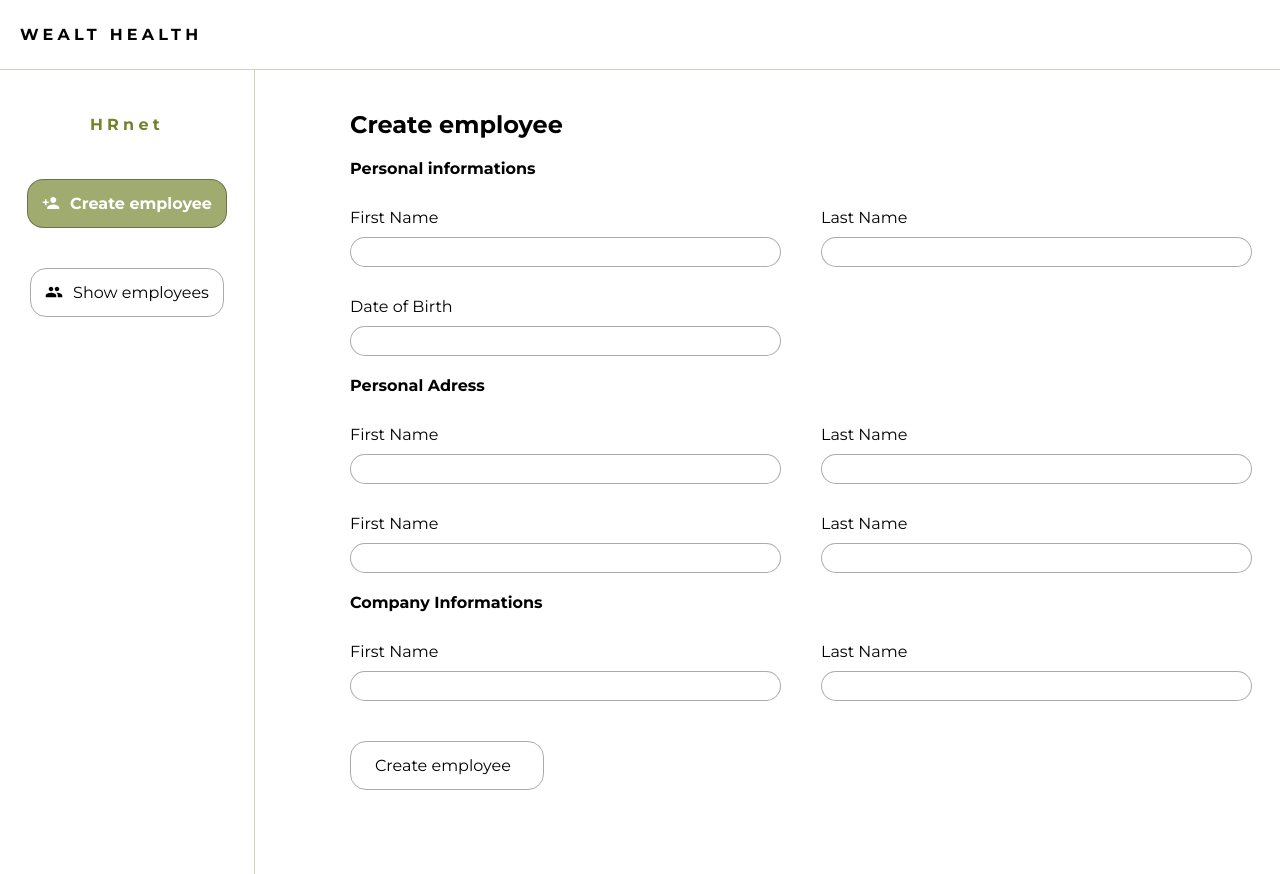
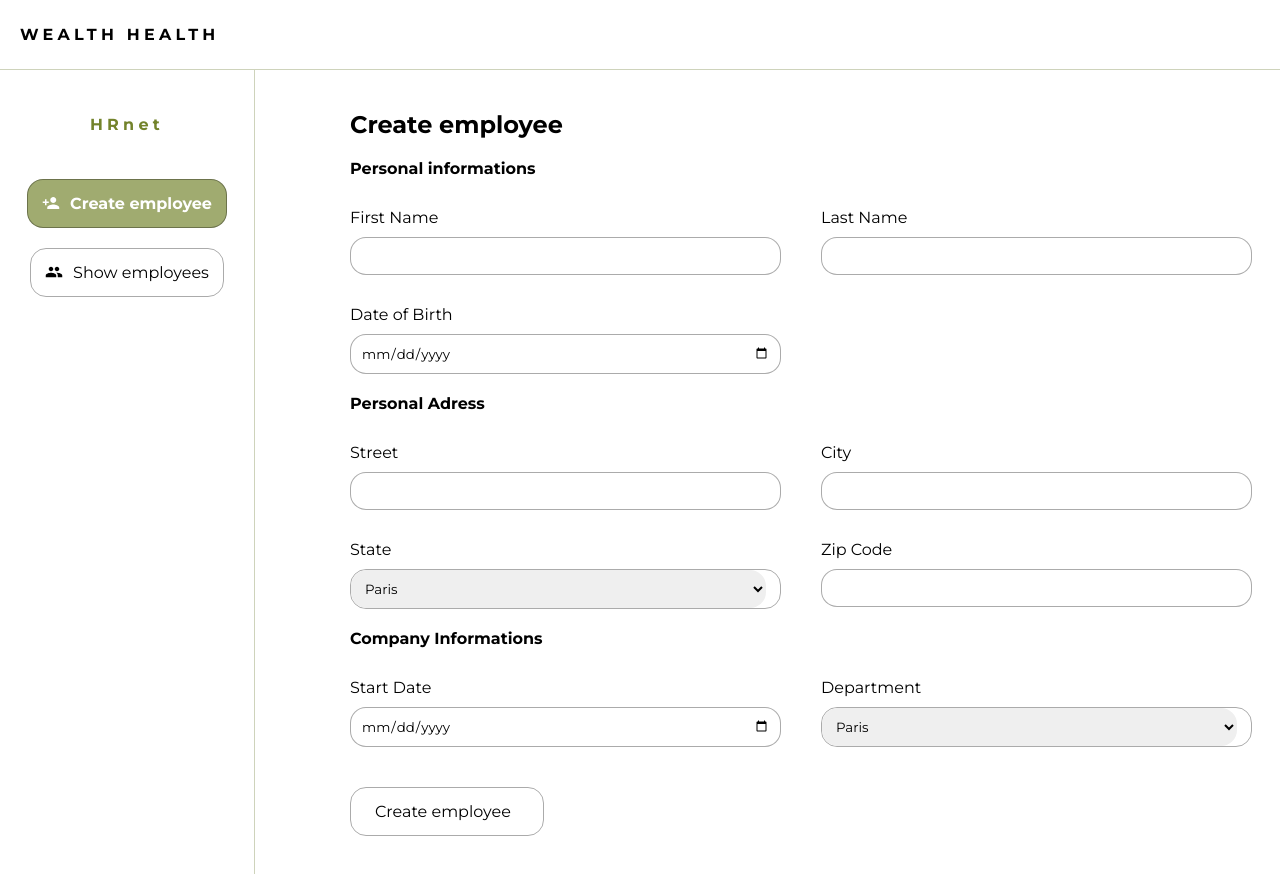
Before and after one commit to jimmylelievre/-JimmyLelievre_14_16062022, a React (Create React App) app: page / in a window 1280 px wide. Shown: the top 874 px of the page. Built offline with nearby package versions, Linux system fonts and the light colour scheme.

Commit message:
Setting up Date picker and Select

```diff
--- a/src/components/Header.tsx
+++ b/src/components/Header.tsx
@@ -3,7 +3,7 @@ import React from "react";
 const Header = () => {
   return (
     <div className="header">
-      <h1>Wealt Health</h1>
+      <h1>Wealth Health</h1>
     </div>
   );
 };
--- a/src/components/Input.tsx
+++ b/src/components/Input.tsx
@@ -2,13 +2,14 @@ import React from "react";
 
 type Props = {
   name: string;
+  type: string;
 };
 
-const Input = ({ name }: Props) => {
+const Input = ({ name, type }: Props) => {
   return (
     <div className="input">
       <label htmlFor={name}>{name}</label>
-      <input type="text" id={name} required />
+      <input type={type} id={name} required />
     </div>
   );
 };
--- a/src/components/SearchBar.tsx
+++ b/src/components/SearchBar.tsx
@@ -3,7 +3,7 @@ import React from "react";
 const SearchBar = () => {
   return (
     <div className="search-bar">
-      <input type="text" placeholder="Search" />
+      <input type="search" placeholder="Search" />
       <p> Show 5 entries ↓</p>
     </div>
   );
--- /dev/null
+++ b/src/components/Select.tsx
@@ -0,0 +1,22 @@
+import React from "react";
+
+type Props = {
+  label: string;
+};
+
+const Select = ({ label }: Props) => {
+  return (
+    <div className="select">
+      <p>{label}</p>
+      <div className="box-select">
+        <select>
+          <option value="Paris">Paris</option>
+          <option value="Madrid">Madrid</option>
+          <option value="Londres">Londres</option>
+        </select>
+      </div>
+    </div>
+  );
+};
+
+export default Select;
--- a/src/pages/CreateEmployee.tsx
+++ b/src/pages/CreateEmployee.tsx
@@ -1,4 +1,5 @@
 import Input from "../components/Input";
+import Select from "../components/Select";
 
 const CreateEmployee = () => {
   return (
@@ -6,23 +7,23 @@ const CreateEmployee = () => {
       <h2>Create employee</h2>
       <h3>Personal informations</h3>
       <div className="flex">
-        <Input name="First Name" />
-        <Input name="Last Name" />
+        <Input name="First Name" type="text" />
+        <Input name="Last Name" type="text" />
       </div>
-      <Input name="Date of Birth" />
+      <Input name="Date of Birth" type="date" />
       <h3>Personal Adress</h3>
       <div className="flex">
-        <Input name="First Name" />
-        <Input name="Last Name" />
+        <Input name="Street" type="text" />
+        <Input name="City" type="text" />
       </div>{" "}
       <div className="flex">
-        <Input name="First Name" />
-        <Input name="Last Name" />
+        <Select label="State" />
+        <Input name="Zip Code" type="number" />
       </div>
       <h3>Company Informations</h3>
       <div className="flex">
-        <Input name="First Name" />
-        <Input name="Last Name" />
+        <Input name="Start Date" type="date" />
+        <Select label="Department" />
       </div>
       <div className="button">
         <p>Create employee</p>
--- a/src/styles/components/_input.scss
+++ b/src/styles/components/_input.scss
@@ -9,7 +9,7 @@
     border: 1px solid rgba(0, 0, 0, 0.33);
     border-radius: 16px;
     width: 431px;
-    height: 30px;
     padding: 10px;
+    outline: none;
   }
 }
--- a/src/styles/components/_navigation.scss
+++ b/src/styles/components/_navigation.scss
@@ -11,14 +11,14 @@
     font-size: 16px;
     line-height: 29px;
     letter-spacing: 0.265em;
-
+    margin-bottom: 40px;
     color: #73832b;
   }
 
   a {
     border: 1px solid rgba(0, 0, 0, 0.33);
     border-radius: 16px;
-    margin-top: 40px;
+    margin-bottom: 20px;
     padding: 14px;
     display: flex;
 
@@ -35,7 +35,7 @@
 a.button-active {
   background: rgba(141, 155, 83, 0.83);
   border-radius: 16px;
-  margin-top: 40px;
+  margin-bottom: 20px;
   padding: 14px;
   display: flex;
 
--- /dev/null
+++ b/src/styles/components/_select.scss
@@ -0,0 +1,21 @@
+.select {
+  display: flex;
+  flex-direction: column;
+  margin-top: 30px;
+
+  .box-select {
+    width: 431px;
+    border: 1px solid rgba(0, 0, 0, 0.33);
+    border-radius: 16px;
+  }
+  p {
+    margin-bottom: 10px;
+  }
+  select {
+    width: 415px;
+    outline: none;
+    padding: 10px;
+    border: none;
+    border-radius: 16px;
+  }
+}
--- a/src/styles/index.scss
+++ b/src/styles/index.scss
@@ -4,5 +4,6 @@
 @import "./components/input";
 @import "./components/table";
 @import "./components/searchBar";
+@import "./components/select";
 @import "./pages/createEmployee";
 @import "./pages/showEmployees";
```
